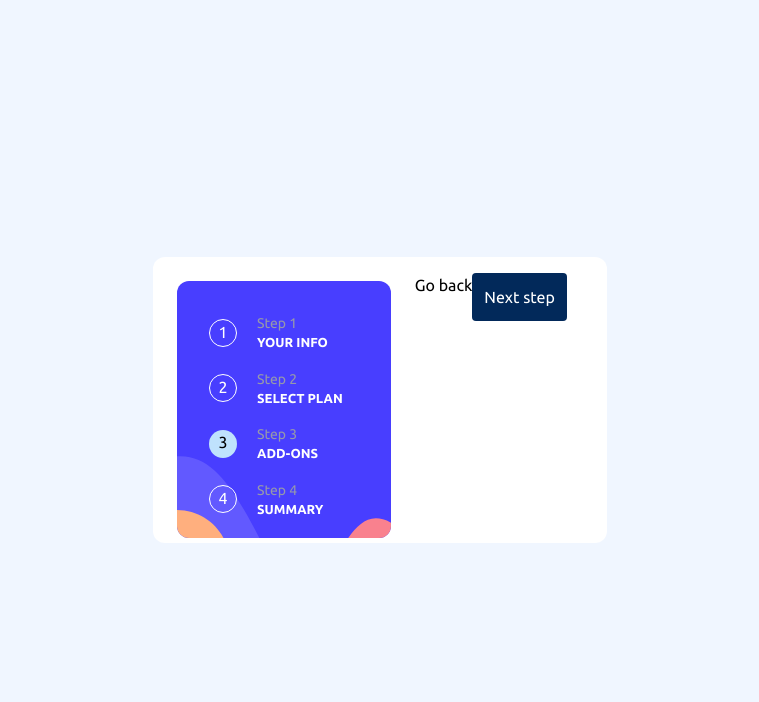
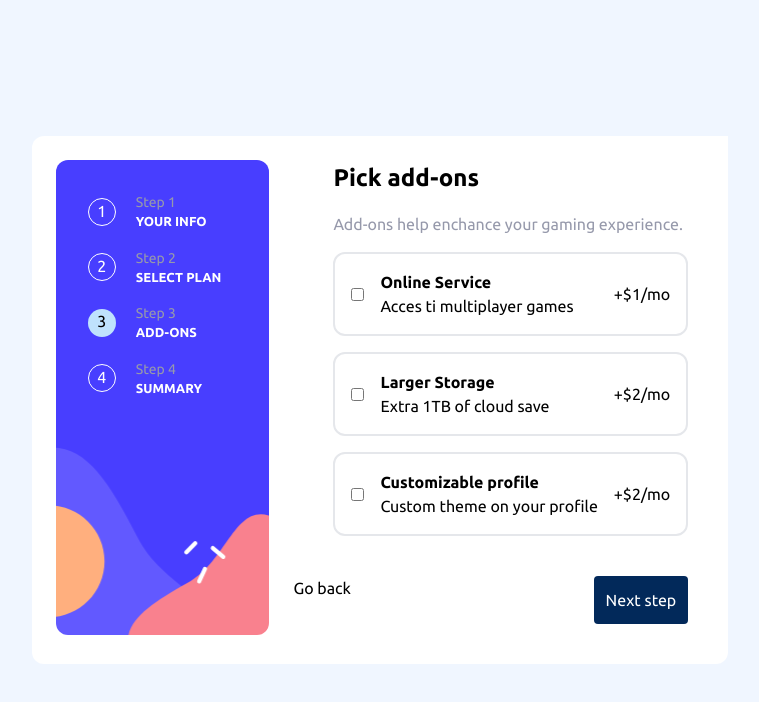
Before and after one commit to LuluShadel/multi-step-form, a Next.js app: page /page3 in a window 1280 px wide. Shown: the top 702 px of the page, without its empty margins (260-1019 px from the left). Built offline with nearby package versions, Linux system fonts and the light colour scheme.

Commit message:
ajout de la page 3

```diff
--- a/src/components/Add-ons.jsx
+++ b/src/components/Add-ons.jsx
@@ -0,0 +1,65 @@
+import { useState } from "react";
+
+
+
+export default function AddOn () {
+
+    const [onlineActive,setOnlineActive] = useState(false)
+    const [storageActive,setStorageActive]= useState(false)
+    const [customizeActive,setCustomizeActive] = useState(false)
+
+
+    return(
+        <div className="flex justify-center bg-magnolia md:bg-white">
+        <div className=" relative top-[-3em] bg-white ml-4 mr-4 p-6 rounded-xl flex flex-col gap-4  md:top-0 ">
+        <h1>Pick add-ons</h1>
+        <p className="text-coolGrey">Add-ons help enchance your gaming experience.</p>
+       <div className={`p-4 flex justify-between items-center border-2 rounded-xl gap-4    md:pl-4  hover:bg-magnolia hover:border-2 hover:border-marineBlue ${onlineActive ? 'bg-magnolia border-2 border-marineBlue ' : ''}`}>
+       <div className="flex items-center gap-4">
+        <input
+        type="checkbox"
+        onClick={() => {
+            setOnlineActive(!onlineActive)
+
+         }}
+        />
+            <div>
+            <h2>Online Service</h2>
+            <p>Acces ti multiplayer games</p>
+            </div>
+            </div>
+        <p>+$1/mo</p>
+       </div>
+       <div className={`p-4 flex items-center justify-between border-2 rounded-xl gap-4    md:pl-4  hover:bg-magnolia hover:border-2 hover:border-marineBlue ${storageActive ? 'bg-magnolia border-2 border-marineBlue ' : ''}`}>
+       <div className="flex items-center gap-4">
+        <input
+        type="checkbox"
+        onClick={() => {
+            setStorageActive(!storageActive)
+         }}
+        />
+        <div>
+            <h2>Larger Storage</h2>
+            <p>Extra 1TB of cloud save</p>
+        </div>
+        </div>
+        <p>+$2/mo</p>
+       </div>
+       <div className={`p-4 flex items-center border-2 rounded-xl gap-4 md:pl-4  hover:bg-magnolia hover:border-2 hover:border-marineBlue ${customizeActive ? 'bg-magnolia border-2 border-marineBlue ' : ''}`}>
+        <input
+        type="checkbox"
+        onClick={() => {
+            setCustomizeActive(!customizeActive)
+         }}
+        />
+        <div>
+            <h2>Customizable profile</h2>
+            <p>Custom theme on your profile</p>
+        </div>
+        <p>+$2/mo</p>
+       </div>
+        </div>
+        </div>
+
+    )
+}
--- a/src/pages/page3.js
+++ b/src/pages/page3.js
@@ -1,5 +1,6 @@
 import Sidebar from "@/components/sidebar"
 import BtnFooter from "@/components/btnFooter"
+import AddOn from "@/components/Add-ons"
 
 
 
@@ -12,6 +13,8 @@ export default function Page3() {
       pageStyle3="!text-black bg-lightBlue border-none" />
       <div>
 
+    <AddOn />
+
       <BtnFooter
       btnTextNext="Next step"
       btnTextBack="Go back"
```
